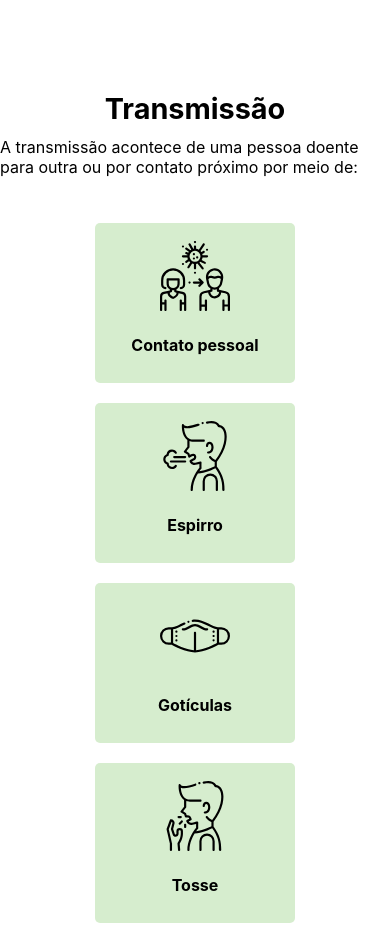
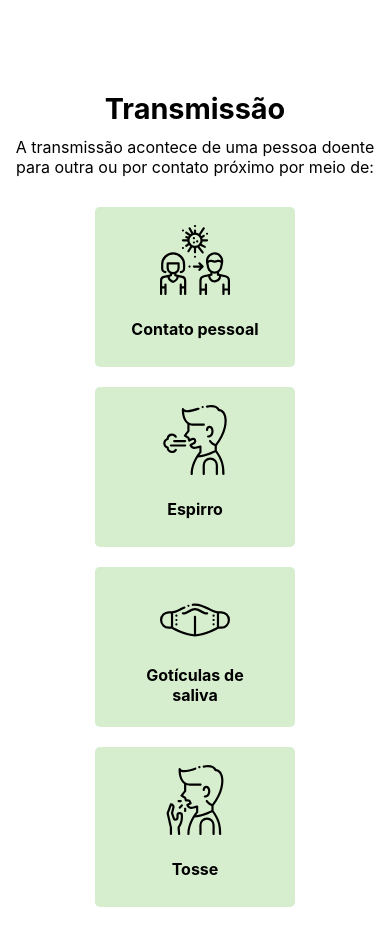
Before and after one commit to joaopedroaa/covidbrazil, a Next.js app: page /covid in a window 390 px wide. Shown: the part 3080-4005 px from the top of the page. Built offline with nearby package versions, Linux system fonts and the light colour scheme; no server answers.

Commit message:
fix: responsive transmission description

```diff
--- a/pages/index.js
+++ b/pages/index.js
@@ -27,7 +27,7 @@ export default function Home() {
           covid<span>brazil</span>
         </h1>
 
-        <p className={styles.description}>
+        <p className={stylesGeneral.description}>
           Uma plataforma, que recebe, em tempo real, dados sobre casos epidemiológicos, com o número de casos, mortes, recuperações, e informações novas sobre a doença. Com o objetivo de previnir o usuário.
         </p>
 
--- a/styles/Covid.module.css
+++ b/styles/Covid.module.css
@@ -30,7 +30,8 @@
 
 .description {
   font-size: 1rem;
-  margin-top: 4px;
+  margin: 4px 5px 0;
+  text-align: center;
 }
 
 /* Covid Map */
--- a/utils/cards/transmission.js
+++ b/utils/cards/transmission.js
@@ -9,7 +9,7 @@ export default [
   },
   {
     image: "024-mask",
-    name: "Gotículas"
+    name: "Gotículas de saliva"
   },
   {
     image: "004-cough",
```
